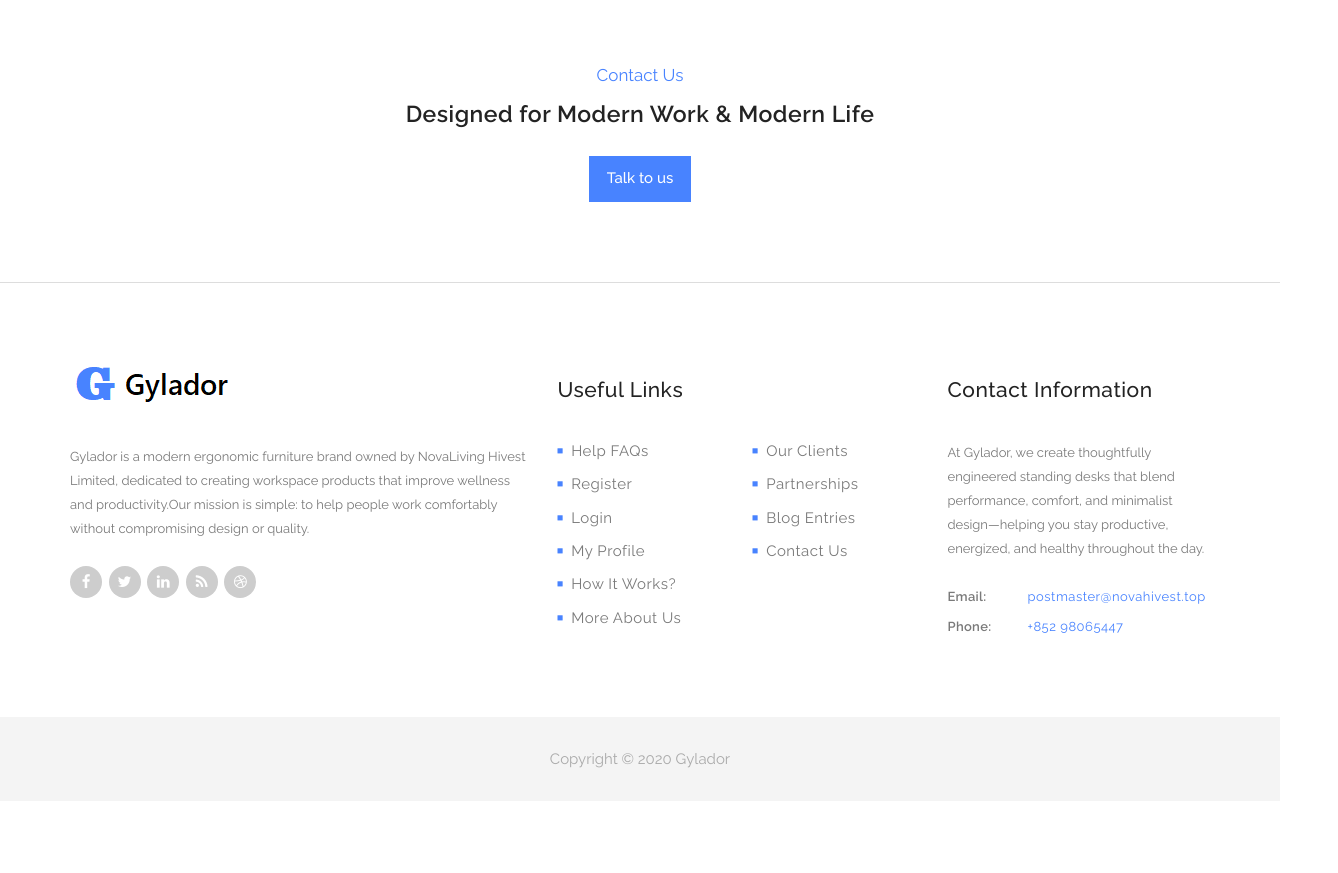
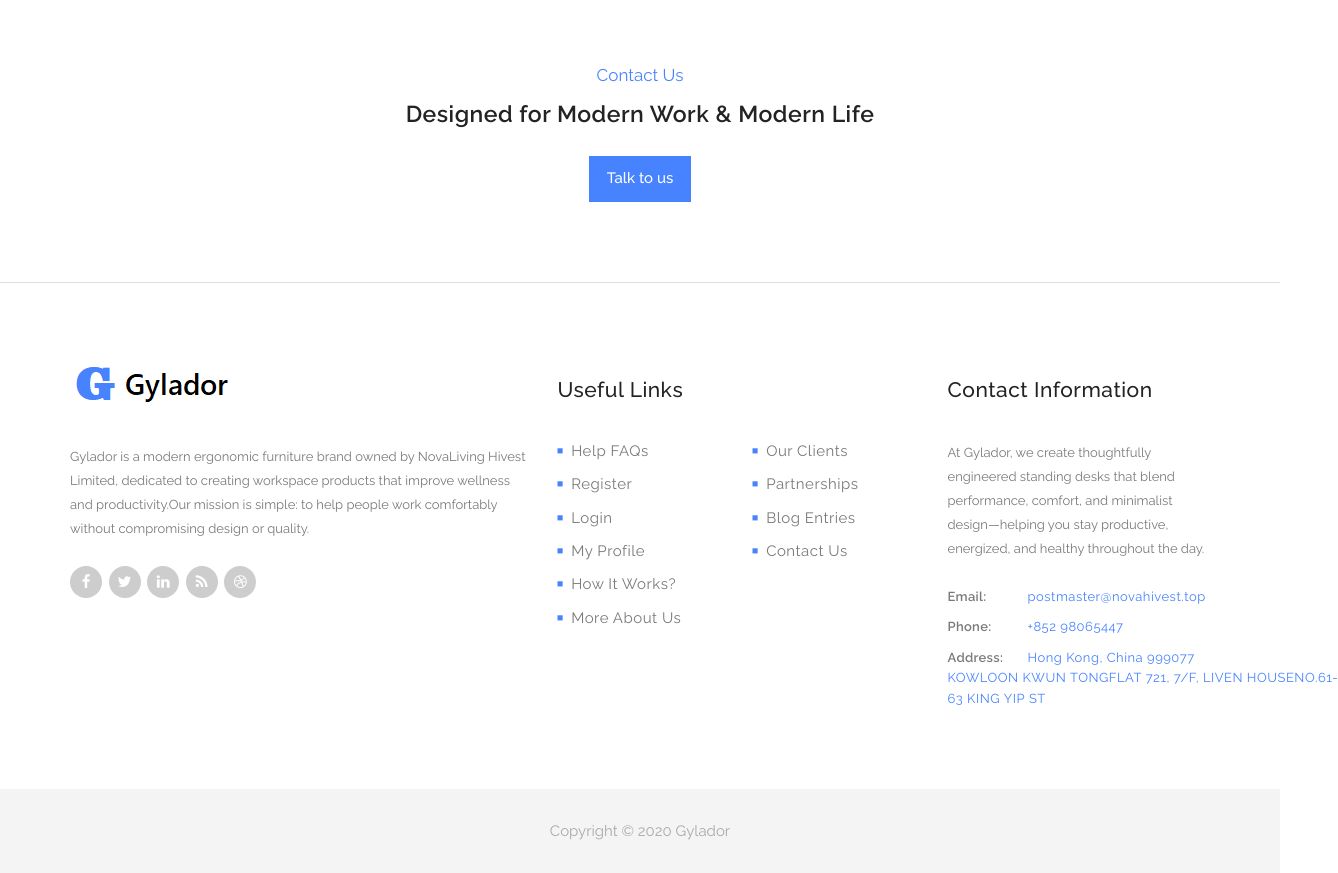
Before and after one commit to novahivest/novahivest, a plain HTML site: page index.html in a window 1280 px wide. Shown: the part 4263-5136 px from the top of the page, 1338 px wide, since content can reach past the window. Before the commit the page ends 5064 px from the top, so only its background shows below. Drawn offline with nearby package versions, Linux system fonts and the light colour scheme.

Commit message:
Update index.html

```diff
--- a/index.html
+++ b/index.html
@@ -518,7 +518,7 @@
                                             <ul>
                                                 <li><span>Email:</span><a href="#">postmaster@novahivest.top</a></li>
                                                 <li><span>Phone:</span><a href="#">+852 98065447</a></li>
-                                                <!--<li><span>Address:</span><a href="#">company.co</a></li>-->
+                                                <li><span>Address:</span><a href="#">Hong Kong, China 999077 KOWLOON KWUN TONGFLAT 721, 7/F, LIVEN HOUSENO.61-63 KING YIP ST</a></li>
                                             </ul>
                                         </div>
                                     </div>
@@ -590,6 +590,7 @@
                         <ul>
                             <li><span>Email:</span><a href="#">postmaster@novahivest.top</a></li>
                             <li><span>Phone:</span><a href="#">+852 98065447</a></li>
+                            <li><span>Address:</span><a href="#">Hong Kong, China 999077 KOWLOON KWUN TONGFLAT 721, 7/F, LIVEN HOUSENO.61-63 KING YIP ST</a></li>
                         </ul>
                     </div>
                 </div>
```
